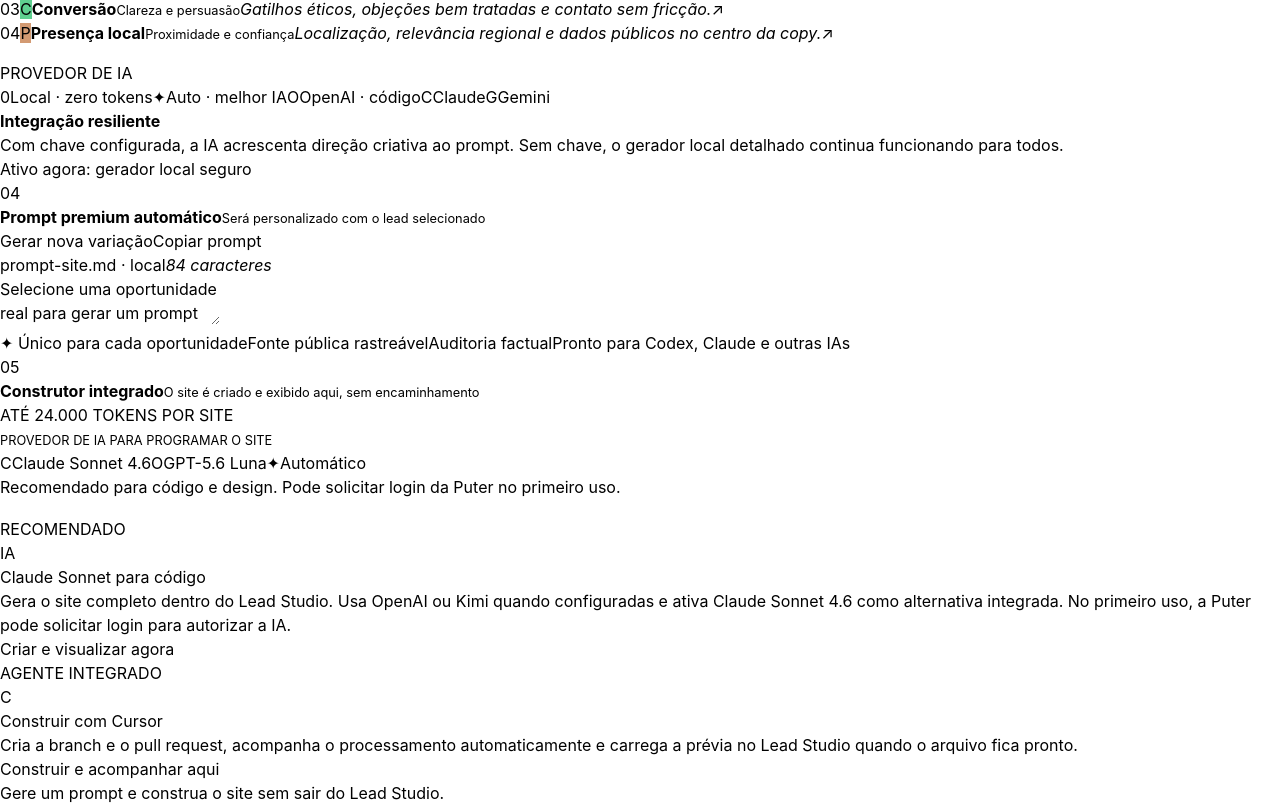
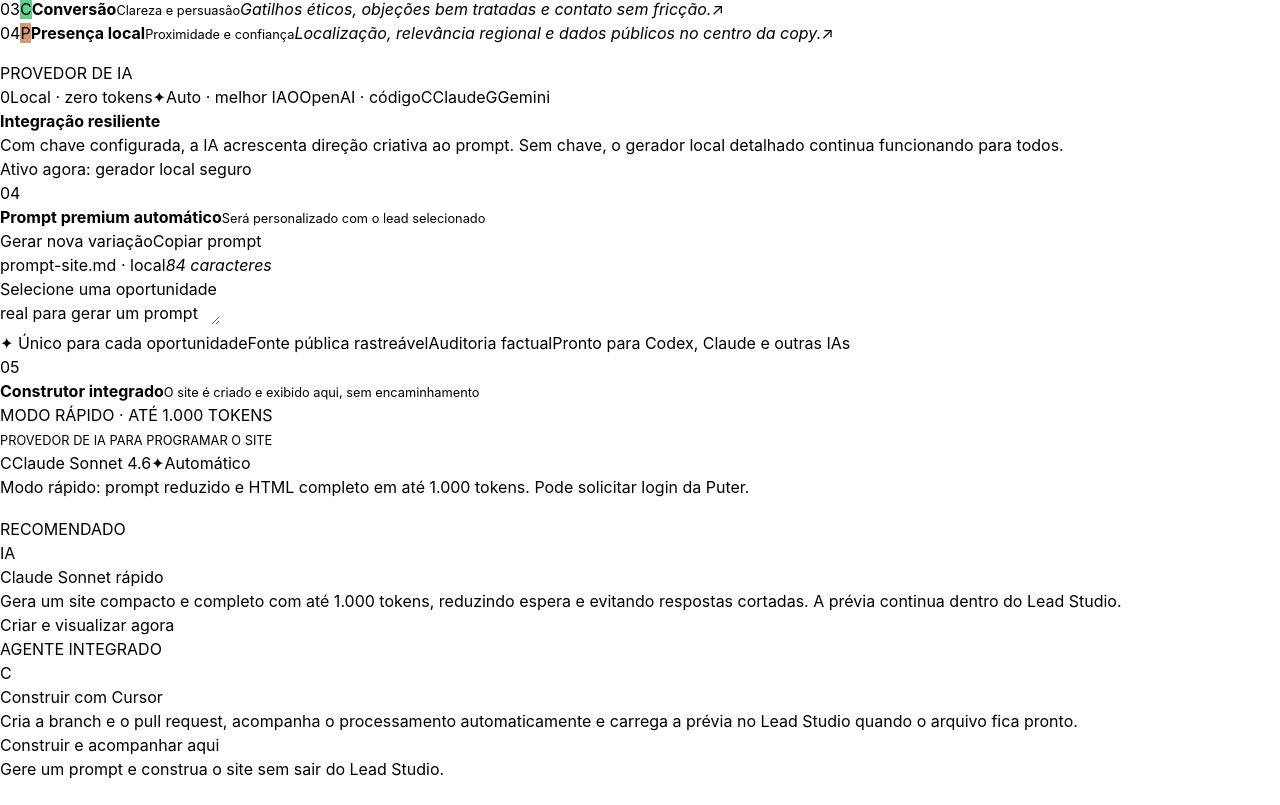
Before and after one commit to emanuelaguieiras3-blip/lead-studio-3, a Next.js app: page / in a window 1280 px wide. Shown: the part 843-1648 px from the top of the page. After the commit the page ends 1624 px from the top, so only its background shows below. Built offline with nearby package versions, Linux system fonts and the light colour scheme; no server answers.

Commit message:
Acelerar geração de sites com Claude

```diff
--- a/app/api/build-site/route.ts
+++ b/app/api/build-site/route.ts
@@ -395,14 +395,12 @@ export async function POST(request: NextRequest): Promise<NextResponse> {
       const html = extractSafeHtml(rawContent);
       if (!html) return secureJson({ error: 'A IA não entregou um HTML completo e seguro. Tente gerar novamente.' }, 422);
       const requestedModel = cleanText(body?.model, 40);
-      const model = ['claude-sonnet-4-6', 'gpt-5.6-luna'].includes(requestedModel)
-        ? requestedModel
-        : 'claude-sonnet-4-6';
+      const model = requestedModel === 'claude-sonnet-4-6' ? requestedModel : 'claude-sonnet-4-6';
       return secureJson({
         provider: 'puter',
         model,
         html,
-        notice: `Site criado com ${model === 'gpt-5.6-luna' ? 'GPT-5.6 Luna' : 'Claude Sonnet'} e validado dentro do Lead Studio.`,
+        notice: 'Site compacto criado com Claude Sonnet e validado dentro do Lead Studio.',
       });
     }
     if (action === 'cursor_status') return cursorStatus(body ?? {});
--- a/app/page.tsx
+++ b/app/page.tsx
@@ -56,8 +56,8 @@ type BuildSiteApiResponse = {
 };
 
 type CursorJob = { agentId: string; runId: string; trackingToken: string };
-type BuilderAiProvider = 'auto' | 'claude' | 'gpt';
-type PuterCodingModel = 'claude-sonnet-4-6' | 'gpt-5.6-luna';
+type BuilderAiProvider = 'auto' | 'claude';
+type PuterCodingModel = 'claude-sonnet-4-6';
 
 type PuterClient = {
   ai: {
@@ -116,7 +116,7 @@ function extractPuterText(result: unknown): string {
 }
 
 function buildPuterCodingPrompt(brief: string): string {
-  return `Você é um engenheiro frontend sênior especializado em landing pages de alta conversão. Gere somente um documento HTML5 completo começando por <!doctype html>. Inclua CSS e JavaScript no próprio arquivo, sem bibliotecas, fontes, iframes ou scripts externos. Use português do Brasil, layout mobile first, acessível e responsivo. Não invente telefone, endereço, avaliações, serviços, preços, equipe ou depoimentos. Omita dados ausentes ou marque [VALIDAR COM O NEGÓCIO]. Não faça requisições de rede nem simule envio de formulários. Respeite prefers-reduced-motion e contraste WCAG AA.\n\nESPECIFICAÇÃO VERIFICADA:\n${brief}`;
+  return `Crie uma landing page compacta em no máximo 900 tokens. Retorne somente HTML5 completo, começando por <!doctype html>, com CSS interno e sem recursos externos. Priorize: hero, três benefícios, dados reais de contato/localização e CTA. Use português do Brasil, mobile first, contraste acessível e pouco JavaScript. Não invente fatos; omita dados ausentes. O HTML precisa terminar corretamente mesmo que seja simples.\n\nDADOS E DIREÇÃO:\n${brief.slice(0, 6_000)}`;
 }
 
 async function createSiteWithPuter(brief: string, model: PuterCodingModel): Promise<BuildSiteApiResponse> {
@@ -126,7 +126,7 @@ async function createSiteWithPuter(brief: string, model: PuterCodingModel): Prom
     { role: 'user', content: buildPuterCodingPrompt(brief) },
   ], {
     model,
-    max_tokens: 16_000,
+    max_tokens: 950,
     temperature: 0.2,
   });
   const rawContent = extractPuterText(result);
@@ -547,8 +547,8 @@ export default function Home() {
     try {
       let data: BuildSiteApiResponse;
       if (provider === 'internal' && builderAiProvider !== 'auto') {
-        const model: PuterCodingModel = builderAiProvider === 'gpt' ? 'gpt-5.6-luna' : 'claude-sonnet-4-6';
-        setSiteBuildNotice(`Conectando ao ${builderAiProvider === 'gpt' ? 'GPT-5.6 Luna' : 'Claude Sonnet 4.6'}...`);
+        const model: PuterCodingModel = 'claude-sonnet-4-6';
+        setSiteBuildNotice('Conectando ao Claude Sonnet 4.6 em modo rápido...');
         data = await createSiteWithPuter(generatedBrief, model);
       } else {
         const response = await fetch('/api/build-site', {
@@ -570,9 +570,7 @@ export default function Home() {
         setGeneratedSiteHtml(data.html);
         setGeneratedSiteProvider(data.provider === 'kimi'
           ? 'Kimi'
-          : data.model === 'gpt-5.6-luna'
-            ? 'GPT-5.6 Luna'
-            : data.provider === 'puter'
+          : data.provider === 'puter'
               ? 'Claude Sonnet 4.6'
               : 'OpenAI');
         setSiteUsage(data.usage?.total ?? null);
@@ -810,7 +808,7 @@ export default function Home() {
           <section className="builder-panel" id="site-gerado">
             <div className="builder-heading">
               <div className="panel-heading"><span>05</span><div><b>Construtor integrado</b><small>O site é criado e exibido aqui, sem encaminhamento</small></div></div>
-              <div className="usage-chip">{siteUsage !== null ? `${siteUsage.toLocaleString('pt-BR')} tokens nesta geração` : 'ATÉ 24.000 TOKENS POR SITE'}</div>
+              <div className="usage-chip">{siteUsage !== null ? `${siteUsage.toLocaleString('pt-BR')} tokens nesta geração` : 'MODO RÁPIDO · ATÉ 1.000 TOKENS'}</div>
             </div>
 
             <div className="provider-control" style={{ marginBottom: 18 }}>
@@ -818,7 +816,6 @@ export default function Home() {
               <div className="profession-strip" role="group" aria-label="Provedor de IA do construtor">
                 {([
                   ['claude', 'C', 'Claude Sonnet 4.6'],
-                  ['gpt', 'O', 'GPT-5.6 Luna'],
                   ['auto', '✦', 'Automático'],
                 ] as const).map(([value, icon, label]) => (
                   <button
@@ -834,10 +831,8 @@ export default function Home() {
               </div>
               <div className="provider-recommendation">
                 {builderAiProvider === 'claude'
-                  ? 'Recomendado para código e design. Pode solicitar login da Puter no primeiro uso.'
-                  : builderAiProvider === 'gpt'
-                    ? 'Alternativa rápida para gerar HTML completo. Pode solicitar login da Puter no primeiro uso.'
-                    : 'Tenta Kimi/OpenAI privados e usa Claude automaticamente se estiverem indisponíveis.'}
+                  ? 'Modo rápido: prompt reduzido e HTML completo em até 1.000 tokens. Pode solicitar login da Puter.'
+                  : 'Tenta Kimi/OpenAI privados e usa Claude rápido automaticamente se estiverem indisponíveis.'}
               </div>
             </div>
 
@@ -845,8 +840,8 @@ export default function Home() {
               <article className="builder-option recommended">
                 <span className="builder-badge">RECOMENDADO</span>
                 <div className="builder-logo">IA</div>
-                <h3>Claude Sonnet para código</h3>
-                <p>Gera o site completo dentro do Lead Studio. Usa OpenAI ou Kimi quando configuradas e ativa Claude Sonnet 4.6 como alternativa integrada. No primeiro uso, a Puter pode solicitar login para autorizar a IA.</p>
+                <h3>Claude Sonnet rápido</h3>
+                <p>Gera um site compacto e completo com até 1.000 tokens, reduzindo espera e evitando respostas cortadas. A prévia continua dentro do Lead Studio.</p>
                 <button type="button" onClick={() => void buildSite('internal')} disabled={Boolean(buildingSite) || Boolean(cursorJob) || !generatedBrief}>
                   {buildingSite === 'internal' ? 'Claude está programando...' : 'Criar e visualizar agora'}
                 </button>
```
Also changed, not shown: 1 other file (tests, documents, lock files or other folders).
